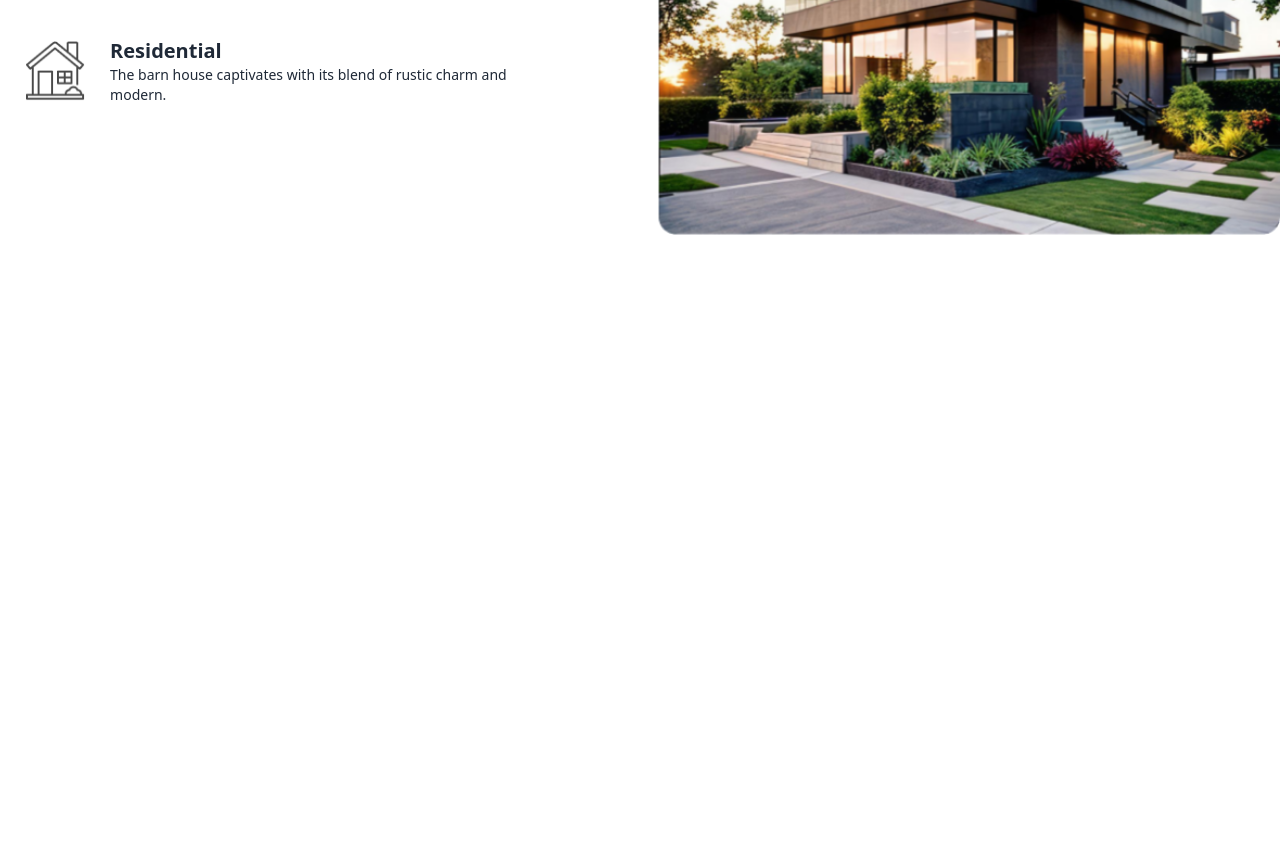
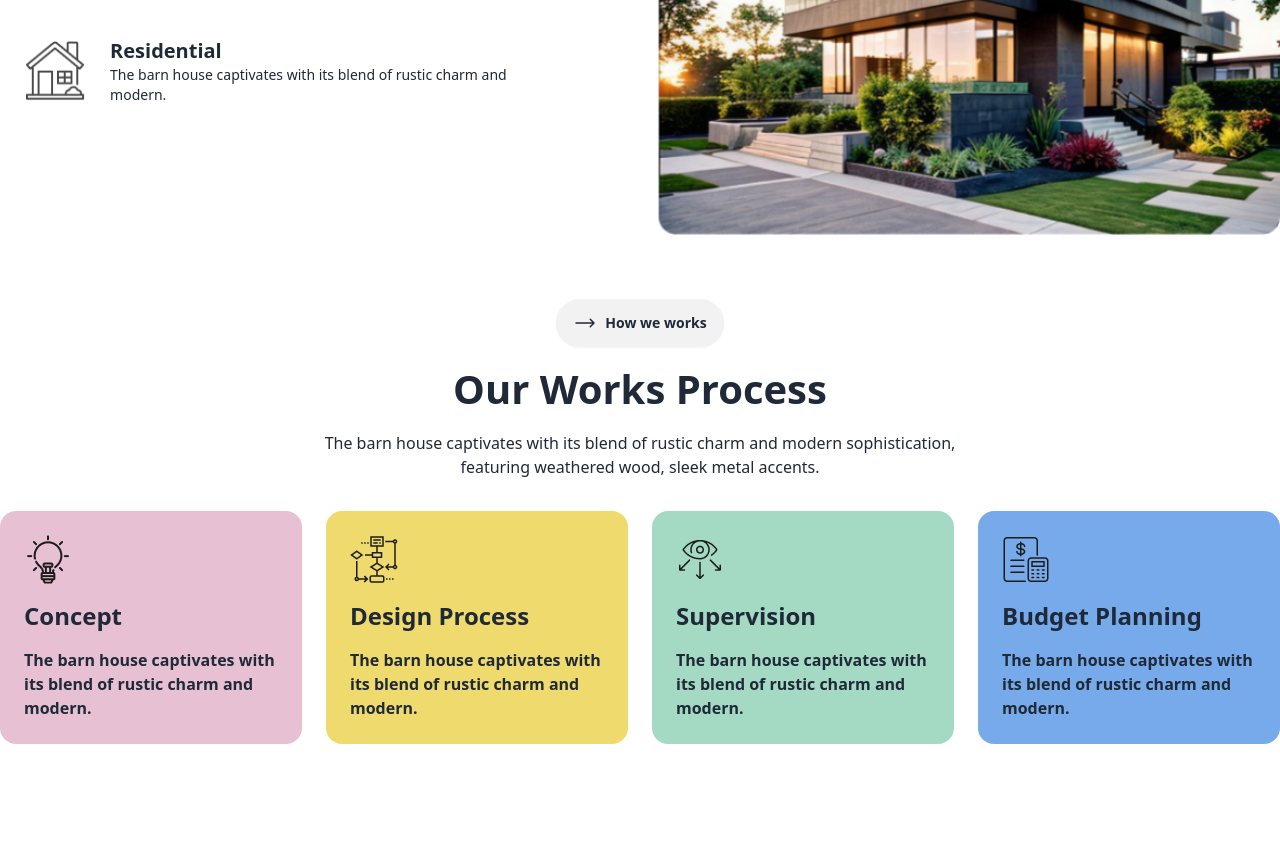
Before and after one commit to islamrifatislam/B10-Assignment-3, a plain HTML site: page index.html in a window 1280 px wide. Shown: the part 1384-2240 px from the top of the page. Before the commit the page ends 1619 px from the top, so only its background shows below. Drawn offline with nearby package versions, Linux system fonts and the light colour scheme.

Commit message:
added a warks section

```diff
--- a/index.html
+++ b/index.html
@@ -132,7 +132,7 @@ font-family: "Manrope", sans-serif;
         </button>
     </div>
 
-            <!-- card content -->
+            <!-- card content start -->
             <div class="flex flex-col md:flex-row items-center justify-between gap-20 ">
 
                 <div class="space-y-4">
@@ -162,13 +162,74 @@ font-family: "Manrope", sans-serif;
                         </div>
                     </div>
                 </div>
-                  <!-- img div -->
+                  <!-- img section-->
                   <div class="w-full md:w-1/2 ">
                     <img class="w-full" src="./B10-Assignment-image/assets/Rectangle.png" alt="">
                 </div>
             </div>
         </div>
 
+<!-- work section start -->
+
+
+        <section class="container mx-auto pt-16 py-28">
+            <div class="md:w-[678px] text-center mx-auto space-y-3">
+                <button class="btn rounded-full"><i class="fa-solid fa-arrow-right"><svg xmlns="http://www.w3.org/2000/svg" fill="none" viewBox="0 0 24 24" stroke-width="1.5" stroke="currentColor" class="size-6">
+                    <path stroke-linecap="round" stroke-linejoin="round" d="M17.25 8.25 21 12m0 0-3.75 3.75M21 12H3" />
+                  </svg>
+                  </i> How we works</button>
+                <h1 class="text-[40px] font-extrabold">Our Works Process</h1>
+                <p>The barn house captivates with its blend of rustic charm and modern sophistication, featuring
+                    weathered wood, sleek metal accents.</p>
+            </div>
+
+
+            <!-- card section -->
+
+            <div class="grid grid-cols-1 md:grid-cols-2 lg:grid-cols-4 gap-6 mt-8">
+
+                <div class="bg-[#E7C1D3] p-6 rounded-2xl space-y-4">
+                    <div>
+                        <img src="./B10-Assignment-image/assets/concept.png" alt="">
+                    </div>
+                    <h1 class="text-2xl font-extrabold">Concept</h1>
+                    <p class="font-bold">
+                        The barn house captivates with its blend of rustic charm and modern.
+                    </p>
+                </div>
+                <!-- 2nd card -->
+                <div class="bg-[#EFDA6E] p-6 rounded-2xl space-y-4">
+                    <div>
+                        <img src="./B10-Assignment-image/assets/flow-chart.png" alt="">
+                    </div>
+                    <h1 class="text-2xl font-extrabold">Design Process</h1>
+                    <p class="font-bold">
+                        The barn house captivates with its blend of rustic charm and modern.
+                    </p>
+                </div>
+                <!-- 3rd card -->
+                <div class="bg-[#A4DAC3] p-6 rounded-2xl space-y-4">
+                    <div>
+                        <img src="./B10-Assignment-image/assets/vision.png" alt="">
+                    </div>
+                    <h1 class="text-2xl font-extrabold">Supervision</h1>
+                    <p class="font-bold">
+                        The barn house captivates with its blend of rustic charm and modern.
+                    </p>
+                </div>
+                <!-- 4th card -->
+                <div class="bg-[#77AAEA] p-6 rounded-2xl space-y-4">
+                    <div>
+                        <img src="./B10-Assignment-image/assets/budget-planning.png" alt="">
+                    </div>
+                    <h1 class="text-2xl font-extrabold">Budget Planning</h1>
+                    <p class="font-bold">
+                        The barn house captivates with its blend of rustic charm and modern.
+                    </p>
+                </div>
+
+            </div>
+        </section>
 
 
 
```
